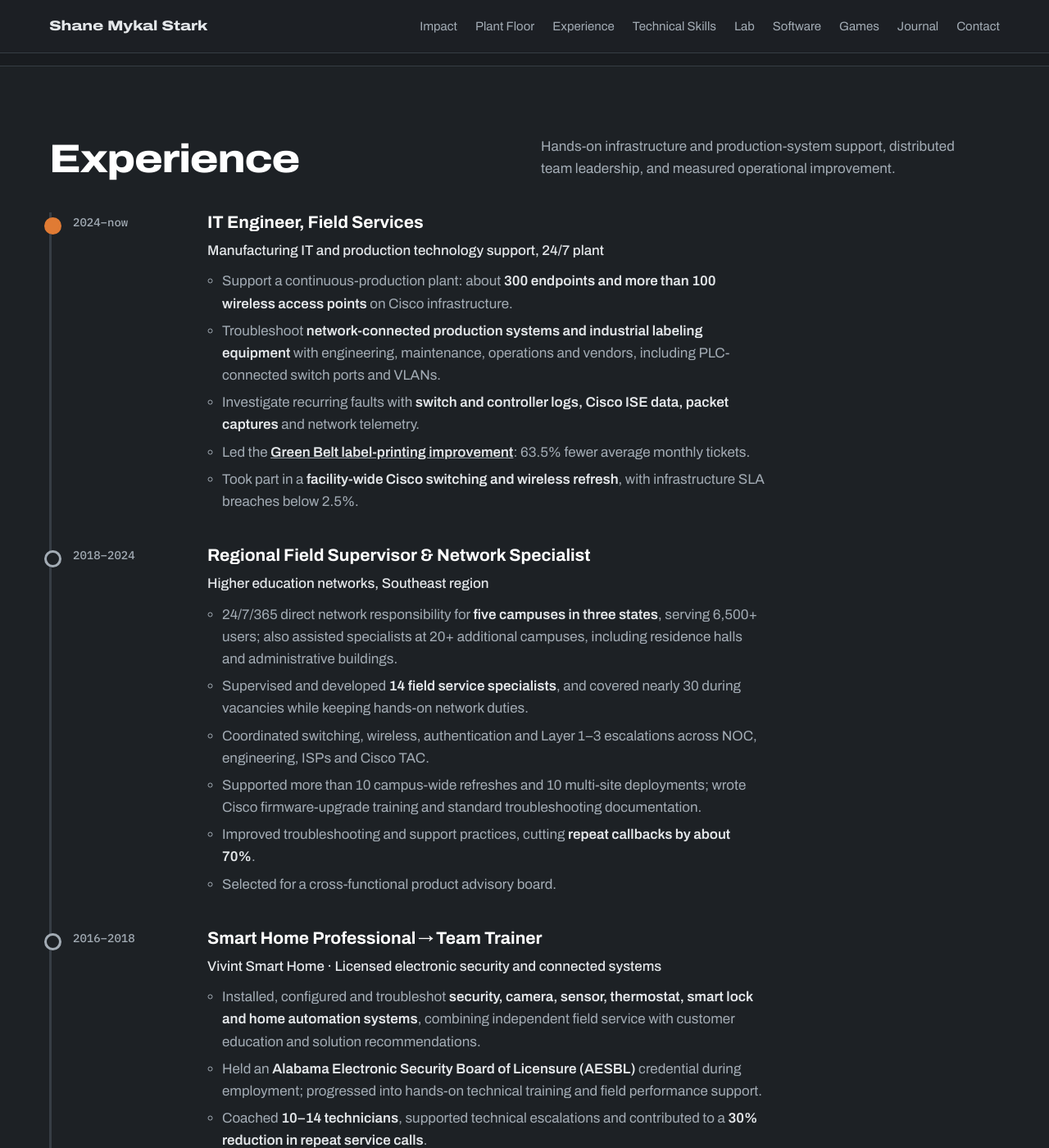
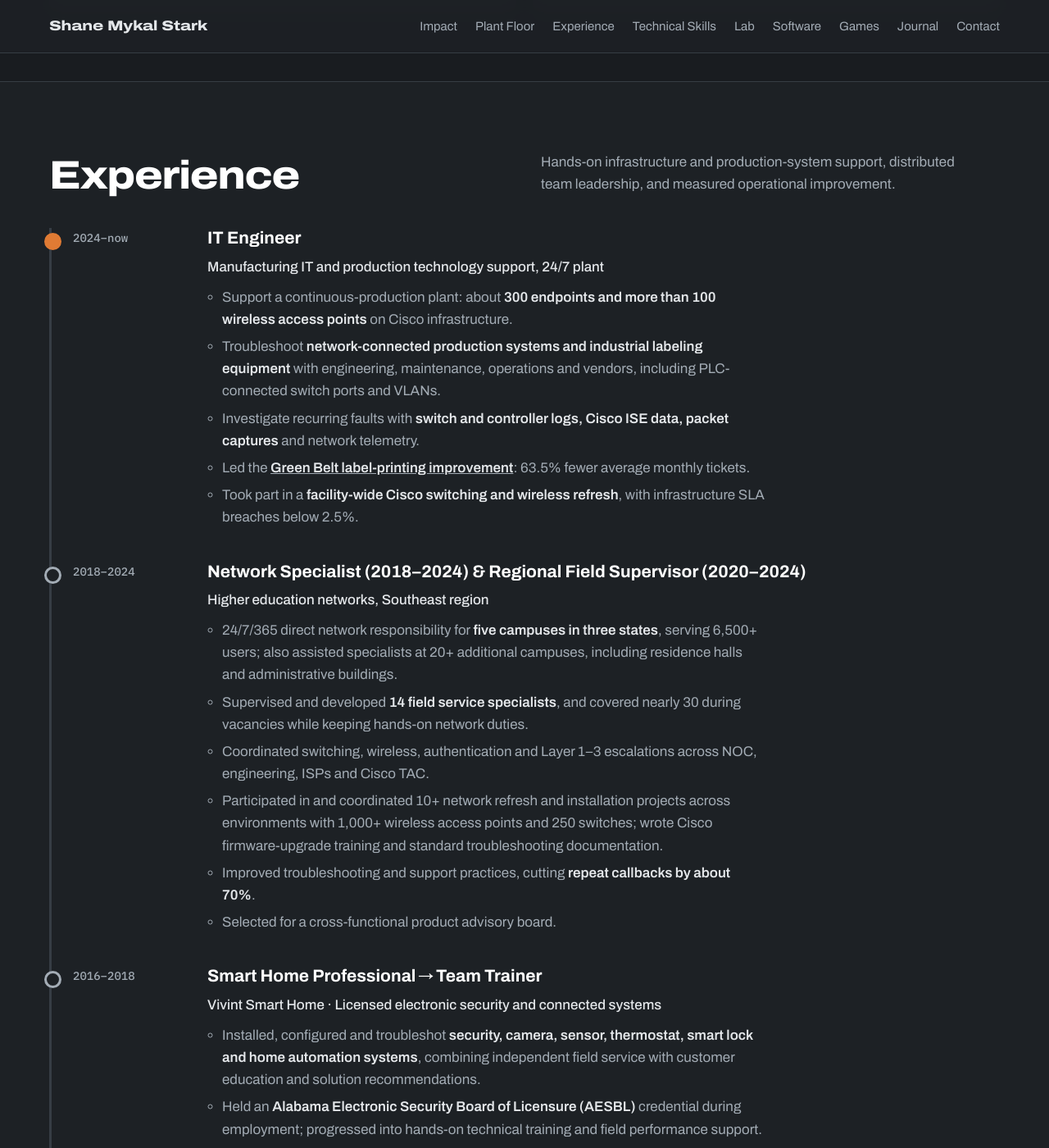
Before and after one commit to smykals/smykals.github.io, a Jekyll site: the page built from index.html, in a window 1280 px wide and 1400 px high, scrolled down 2840 px. Shown: the whole window at 82% size. Built offline with Jekyll 4.4.1, drawn with Linux system fonts in a browser that asks for light colours; some of the changed text lies outside the part shown.

Commit message:
Align experience figures with LinkedIn profile
- Plant access points: 120 (was 100+)
- Apogee: Network Specialist 2018-2024 and Regional Field Supervisor
  2020-2024; data center and campus network infrastructure described
  as cabinets, switching, cabling, cabinet-level PDUs, demarc, MDF/IDF
- Refresh count: 10+ network refresh and installation projects
- Green Belt result qualified as during the improvement period
- Knauf title: IT Engineer

Co-Authored-By: Claude Opus 5.5 <noreply@anthropic.com>

```diff
--- a/index.html
+++ b/index.html
@@ -368,8 +368,8 @@ footer { background: var(--rack); color: #8B949E; font-size: 14px; padding: 22px
     </div>
     <div style="position: relative;">
       <div class="rack" role="list" aria-label="Career highlights, shown as rack equipment">
-        <a class="unit" role="listitem" href="#experience" style="--c: var(--work); --i: 0" data-detail="Cisco switching and wireless, SAP, PI Vision, industrial labeling equipment"><span class="u">U1</span><span><strong>IT Engineer, 24/7 manufacturing plant</strong><small>About 300 endpoints, 100+ access points</small></span><span class="leds" aria-hidden="true"><i></i><i></i></span></a>
-        <a class="unit" role="listitem" href="#colo-skills" style="--c: var(--work); --i: 1" data-detail="2 years onsite as a specialist; 4 years supervising regional technicians maintaining colocated infrastructure"><span class="u">U2</span><span><strong>6 years of colocation data center experience</strong><small>2 years technical specialist · 4 years regional infrastructure supervision</small></span><span class="leds" aria-hidden="true"><i></i><i></i></span></a>
+        <a class="unit" role="listitem" href="#experience" style="--c: var(--work); --i: 0" data-detail="Cisco switching and wireless, SAP, PI Vision, industrial labeling equipment"><span class="u">U1</span><span><strong>IT Engineer, 24/7 manufacturing plant</strong><small>About 300 endpoints, 120 access points</small></span><span class="leds" aria-hidden="true"><i></i><i></i></span></a>
+        <a class="unit" role="listitem" href="#colo-skills" style="--c: var(--work); --i: 1" data-detail="Network cabinets, switches, cabling and cabinet-level PDUs in university data centers, plus demarcation points, MDFs and IDFs"><span class="u">U2</span><span><strong>6 years of data center &amp; campus network infrastructure</strong><small>Network specialist 2018–2024 · Regional field supervisor 2020–2024</small></span><span class="leds" aria-hidden="true"><i></i><i></i></span></a>
         <a class="unit" role="listitem" href="#experience" style="--c: var(--work); --i: 2" data-detail="10+ campus-wide refreshes, SLA breaches under 5%, about 70% fewer repeat callbacks"><span class="u">U3</span><span><strong>6,500+ users across 5 directly assigned campuses</strong><small>24/7/365 responsibility in 3 states; supported specialists across 20+ more campuses</small>
           <span class="ports" aria-hidden="true"><b class="on"></b><b class="on"></b><b class="on"></b><b class="on"></b><b class="on"></b><b></b><b class="on"></b><b class="on"></b><b></b><b class="on"></b><b class="on"></b><b class="on"></b></span></span><span class="leds" aria-hidden="true"><i></i><i></i><i></i></span></a>
         <a class="unit" role="listitem" href="#experience" style="--c: var(--work); --i: 3" data-detail="Hiring, coaching, escalations, and Cisco firmware-upgrade training I wrote"><span class="u">U4</span><span><strong>14 field specialists supervised</strong><small>Up to nearly 30 during vacancies</small></span><span class="leds" aria-hidden="true"><i></i></span></a>
@@ -472,7 +472,7 @@ footer { background: var(--rack); color: #8B949E; font-size: 14px; padding: 22px
     </div>
     <ol class="timeline">
       <li><span class="when">2024–now</span><div>
-        <h3>IT Engineer, Field Services</h3><span class="org">Manufacturing IT and production technology support, 24/7 plant</span>
+        <h3>IT Engineer</h3><span class="org">Manufacturing IT and production technology support, 24/7 plant</span>
         <ul>
           <li>Support a continuous-production plant: about <strong>300 endpoints and more than 100 wireless access points</strong> on Cisco infrastructure.</li>
           <li>Troubleshoot <strong>network-connected production systems and industrial labeling equipment</strong> with engineering, maintenance, operations and vendors, including PLC-connected switch ports and VLANs.</li>
@@ -482,12 +482,12 @@ footer { background: var(--rack); color: #8B949E; font-size: 14px; padding: 22px
         </ul>
       </div></li>
       <li><span class="when">2018–2024</span><div>
-        <h3>Regional Field Supervisor & Network Specialist</h3><span class="org">Higher education networks, Southeast region</span>
+        <h3>Network Specialist (2018–2024) & Regional Field Supervisor (2020–2024)</h3><span class="org">Higher education networks, Southeast region</span>
         <ul>
           <li>24/7/365 direct network responsibility for <strong>five campuses in three states</strong>, serving 6,500+ users; also assisted specialists at 20+ additional campuses, including residence halls and administrative buildings.</li>
           <li>Supervised and developed <strong>14 field service specialists</strong>, and covered nearly 30 during vacancies while keeping hands-on network duties.</li>
           <li>Coordinated switching, wireless, authentication and Layer 1–3 escalations across NOC, engineering, ISPs and Cisco TAC.</li>
-          <li>Supported more than 10 campus-wide refreshes and 10 multi-site deployments; wrote Cisco firmware-upgrade training and standard troubleshooting documentation.</li>
+          <li>Participated in and coordinated 10+ network refresh and installation projects across environments with 1,000+ wireless access points and 250 switches; wrote Cisco firmware-upgrade training and standard troubleshooting documentation.</li>
           <li>Improved troubleshooting and support practices, cutting <strong>repeat callbacks by about 70%</strong>.</li>
           <li>Selected for a cross-functional product advisory board.</li>
         </ul>
@@ -518,7 +518,7 @@ footer { background: var(--rack); color: #8B949E; font-size: 14px; padding: 22px
         <ul class="chips"><li>PLC and HMI communications</li><li>Industrial Ethernet</li><li>Industrial protocols</li><li>SCADA and historian concepts</li><li>Rockwell and Siemens architecture study</li><li>IT/OT segmentation with Fortinet</li><li>Proxmox virtualization</li><li>Containers and Raspberry Pi</li><li>Network discovery and telemetry</li><li>Local AI for engineering workflows</li></ul>
       </div>
       <div class="group" id="colo-skills" style="--c: var(--work); scroll-margin-top: 90px;" tabindex="-1">
-        <h3>Data Center &amp; Colocation Infrastructure</h3><p>6 years of professional experience: 2 years providing onsite technical support as needed, followed by 4 years of regional infrastructure and technician oversight.</p>
+        <h3>Data Center &amp; Campus Network Infrastructure</h3><p>6 years at Apogee supporting network infrastructure across university data centers and campus buildings: network cabinets, switches, cabling, connectivity and cabinet-level PDUs, plus telecom demarcation points, MDFs and IDFs. Hands-on network specialist throughout, with regional technician supervision from 2020.</p>
         <ul class="chips"><li>Server hardware replacement</li><li>Network equipment maintenance</li><li>Structured cabling</li><li>Hardware troubleshooting</li><li>Onsite maintenance</li><li>Regional infrastructure oversight</li><li>Technician supervision</li><li>Maintenance coordination</li><li>Operational escalations</li><li>Multi-site infrastructure availability</li></ul>
       </div>
       <div class="group" style="--c: var(--work)">
```
Also changed, not shown: other parts of index.html (+1 -1 lines), campus-network-leadership.html (+2 -2 lines), plant-network-refresh.html (+1 -1 lines), professional-experience.html (+1 -1 lines).
